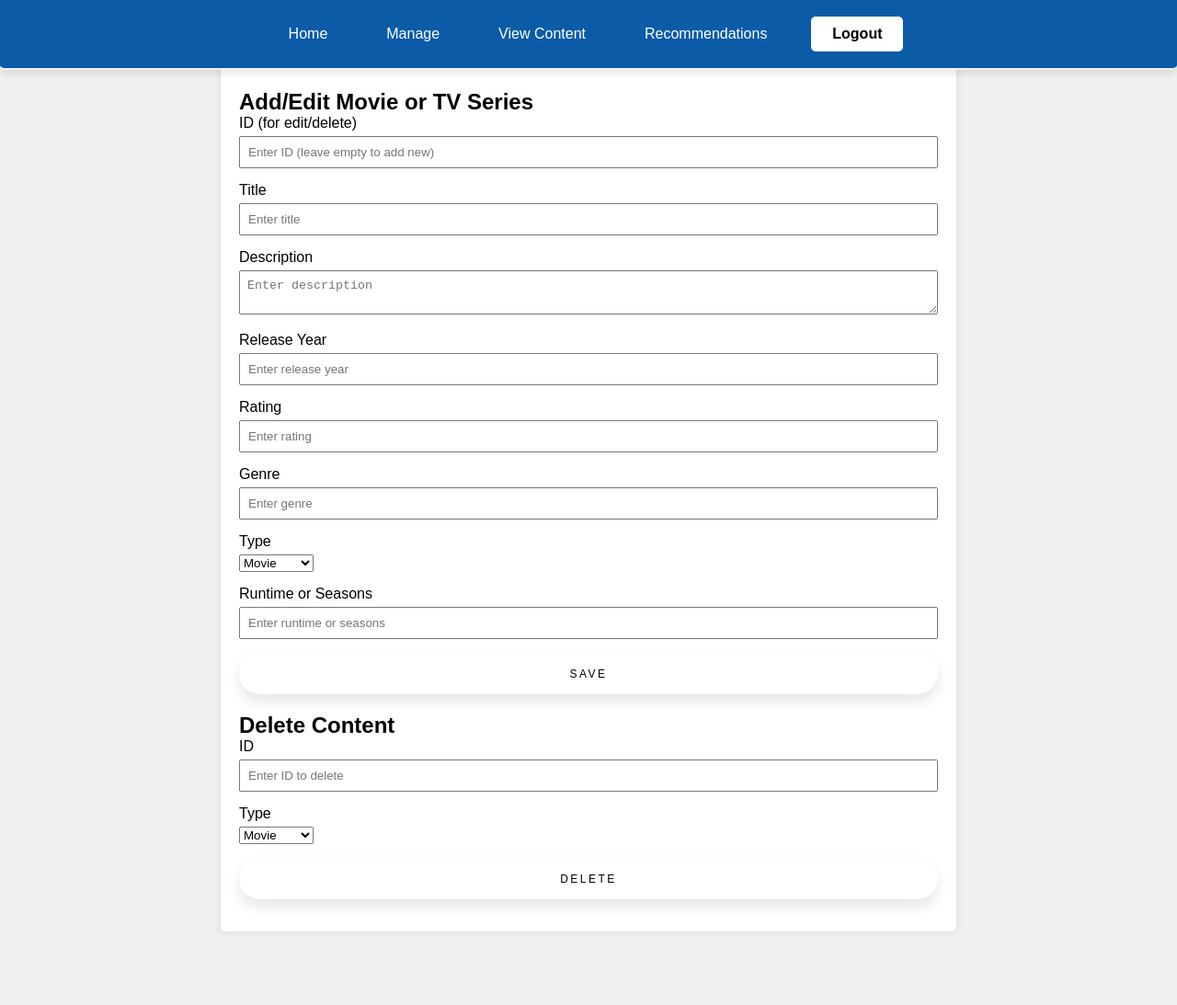
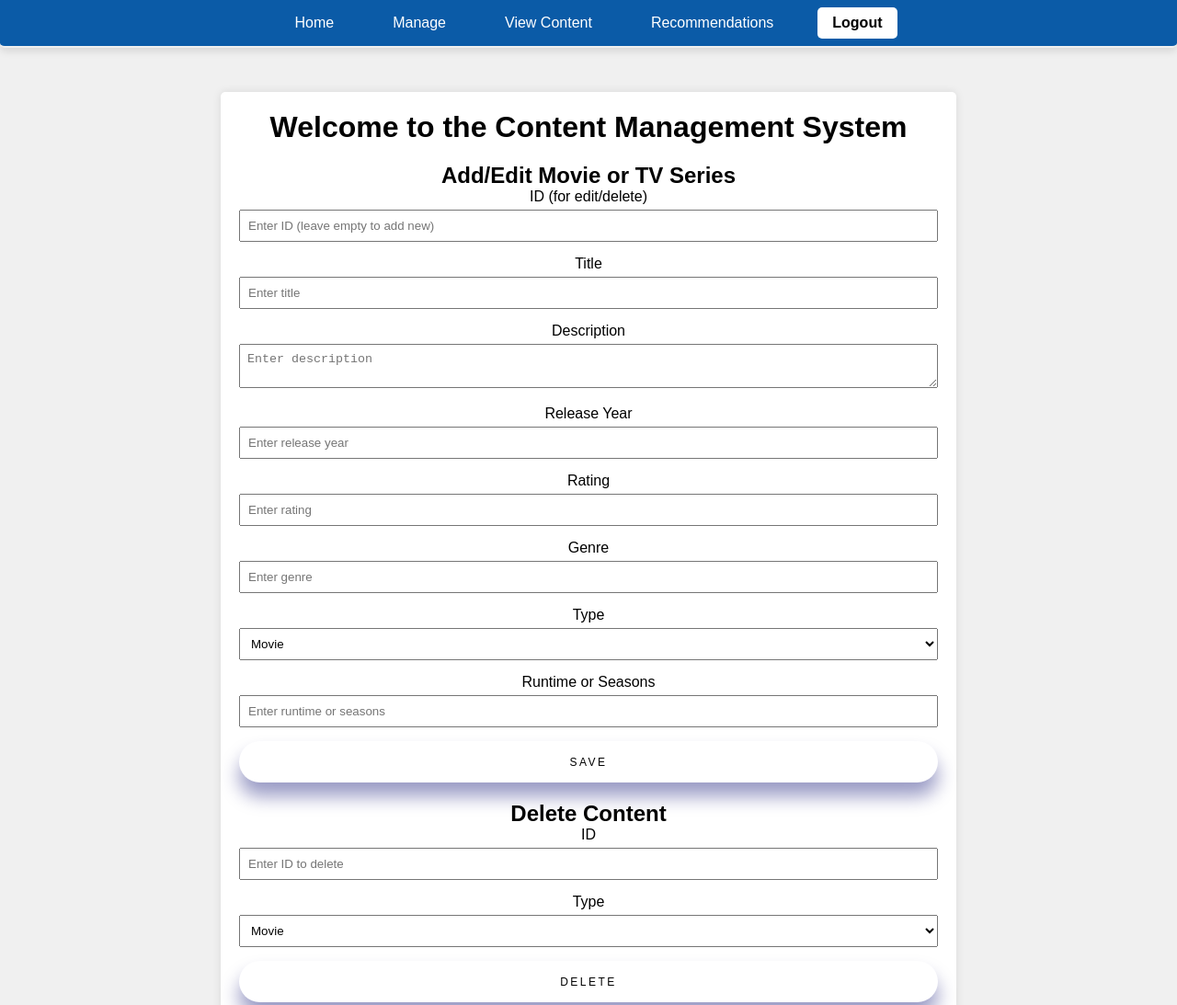
Before and after one commit to WillemVisagie7237/Practical-5_COS221_Group-18, a website: page myapp/views/Main.html in a window 1280 px wide. Shown: the top 1093 px of the page at 92% size. Before the commit the page ends 1033 px from the top, so only its background shows below. Drawn offline with Linux system fonts and the light colour scheme.

Commit message:
extra styling

```diff
--- a/myapp/views/Recommended.css
+++ b/myapp/views/Recommended.css
@@ -6,13 +6,21 @@
       background-color: #f0f0f0;
     }
     h2 {
+      margin-top:  50px ;
+      margin-bottom: 20px;
       color: #333;
+      text-align: center;
     }
     form {
       background-color: #fff;
+      width: 800px;
       padding: 20px;
       border-radius: 5px;
       box-shadow: 0 0 10px rgba(0, 0, 0, 0.1);
+      margin: 0 auto;
+    }
+    form p{
+      margin-bottom: 20px;
     }
     label {
       display: block;
--- a/myapp/views/content.css
+++ b/myapp/views/content.css
@@ -4,6 +4,8 @@ body {
   font-family: Arial, sans-serif;
   margin: 0;
   padding: 0;
+  background-color: #f0f0f0;
+  text-align: center;
 }
 
 h1 {
@@ -48,11 +50,12 @@ button:hover {
   width: calc(33.333% - 40px);
   height: 254px;
   border-radius: 5px;
-  background: #1e90ff;
-  color: #fff;
+  background: #fff;
+  color: #000000;
   transition: 0.5s;
   box-sizing: border-box;
   margin-bottom: 10px;
+  box-shadow: 0 0 10px rgba(0, 0, 0, 0.1);
 }
 
 .content-item:hover {
--- a/myapp/views/main.css
+++ b/myapp/views/main.css
@@ -3,11 +3,12 @@ body {
   background-color: #f0f0f0;
   margin: 0;
   padding: 0;
+  text-align: center;
 }
 
 .container {
+  margin: 100px auto;
   max-width: 800px;
-  margin: 20px auto;
   background-color: #fff;
   padding: 20px;
   border-radius: 5px;
@@ -18,21 +19,6 @@ h1 {
   text-align: center;
 }
 
-.logout-btn {
-  display: block;
-  width: 100px;
-  margin: 10px auto;
-  padding: 10px;
-  background-color: #dc3545;
-  color: #fff;
-  text-align: center;
-  text-decoration: none;
-  border-radius: 5px;
-}
-
-.logout-btn:hover {
-  background-color: #c82333;
-}
 
 .form-container {
   margin-top: 20px;
@@ -49,6 +35,7 @@ label {
 
 input[type="text"],
 input[type="number"],
+select,
 textarea {
   width: 100%;
   padding: 8px;
@@ -56,13 +43,6 @@ textarea {
 }
 
 .button {
-  /* width: 100%;
-  padding: 10px;
-  background-color: #007bff;
-  color: #fff;
-  border: none;
-  border-radius: 5px;
-  cursor: pointer; */
   width: 100%;
   padding: 1.3em 3em;
   font-size: 12px;
@@ -73,7 +53,7 @@ textarea {
   background-color: #fff;
   border: none;
   border-radius: 45px;
-  box-shadow: 0px 8px 15px rgba(0, 0, 0, 0.1);
+  box-shadow: 0px 15px 20px rgba(2, 4, 110, 0.4);
   transition: all 0.3s ease 0s;
   cursor: pointer;
   outline: none;
```
Also changed, not shown: myapp/views/Recommended.html (+1 -1 lines).
